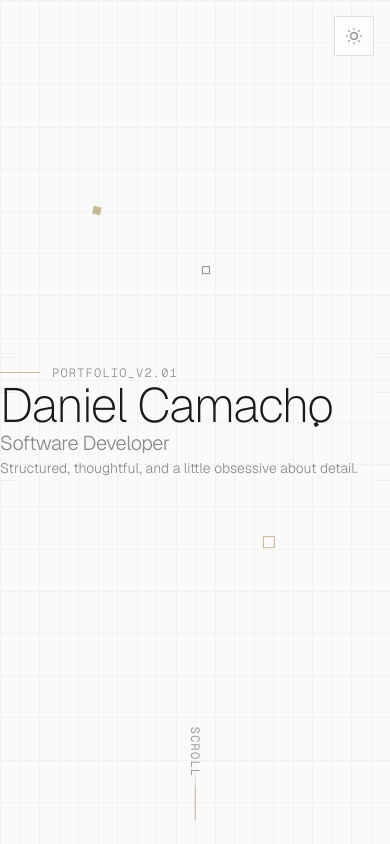
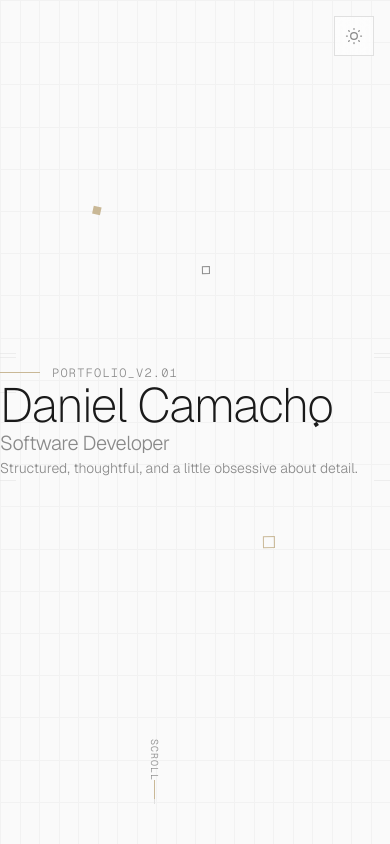
Before and after one commit to DanielHC16/dcamacho-dev, a Next.js app: page / in a window 390 px wide. Shown: the top 844 px of the page. Built offline with nearby package versions, Linux system fonts and the light colour scheme.

Commit message:
chore: scroll fix

```diff
--- a/app/globals.css
+++ b/app/globals.css
@@ -100,14 +100,29 @@ body {
 @keyframes scroll-line {
   0% {
     transform: translateY(-100%);
+    opacity: 0;
+  }
+  10% {
+    opacity: 1;
+  }
+  90% {
+    opacity: 1;
   }
   100% {
     transform: translateY(100%);
+    opacity: 0;
   }
 }
 
 .animate-scroll-line {
   animation: scroll-line 2s ease-in-out infinite;
+}
+
+/* Mobile-optimized animation */
+@media (max-width: 640px) {
+  .animate-scroll-line {
+    animation: scroll-line 1.5s ease-in-out infinite;
+  }
 }
 
 @keyframes float {
@@ -204,6 +219,17 @@ body {
   white-space: normal;
 }
 
+/* Mobile scroll indicator positioning - ensures no overlap with browser scrollbar */
+@media (max-width: 640px) {
+  .scroll-indicator-mobile {
+    bottom: calc(2.5rem + env(safe-area-inset-bottom, 0px)) !important;
+    left: 50% !important;
+    transform: translateX(calc(-50% - 20px)) !important;
+    padding-right: 0 !important;
+    margin-right: 0 !important;
+  }
+}
+
 /* Focus Indicators */
 a:focus-visible,
 button:focus-visible {
--- a/components/Hero.tsx
+++ b/components/Hero.tsx
@@ -28,7 +28,9 @@ export default function Hero() {
     const handleScroll = () => {
       clearTimeout(scrollTimeout);
       scrollTimeout = setTimeout(() => {
-        setScrolled(window.scrollY > 100);
+        // Responsive scroll threshold: smaller on mobile
+        const scrollThreshold = window.innerWidth < 640 ? 50 : 100;
+        setScrolled(window.scrollY > scrollThreshold);
 
         // Determine active section
         const sections = ['hero', 'about', 'projects', 'skills', 'contact'];
@@ -36,7 +38,8 @@ export default function Hero() {
           const element = document.getElementById(section);
           if (element) {
             const rect = element.getBoundingClientRect();
-            return rect.top <= 100 && rect.bottom >= 100;
+            const threshold = window.innerWidth < 640 ? 50 : 100;
+            return rect.top <= threshold && rect.bottom >= threshold;
           }
           return false;
         });
@@ -205,13 +208,13 @@ export default function Hero() {
       </div>
 
       {/* Scroll Indicator with Animation */}
-      <div className={`absolute bottom-6 sm:bottom-8 left-1/2 -translate-x-1/2 flex flex-col items-center gap-3 sm:gap-4 transition-all duration-500 ${
-        scrolled ? 'opacity-0 translate-y-4' : 'opacity-100 translate-y-0'
+      <div className={`scroll-indicator-mobile absolute bottom-12 sm:bottom-6 md:bottom-8 lg:bottom-10 left-1/2 -translate-x-1/2 flex flex-col items-center gap-3 sm:gap-3 md:gap-4 transition-all duration-500 z-20 ${
+        scrolled ? 'opacity-0 translate-y-4 pointer-events-none' : 'opacity-100 translate-y-0'
       }`}>
-        <span className="text-xs text-muted font-mono uppercase tracking-widest rotate-90">
+        <span className="text-[10px] sm:text-xs text-muted font-mono uppercase tracking-widest rotate-90 select-none">
           Scroll
         </span>
-        <div className="w-px h-12 sm:h-16 bg-border relative overflow-hidden">
+        <div className="w-[1px] sm:w-px h-6 sm:h-10 md:h-12 lg:h-16 bg-border relative overflow-hidden">
           <div className="absolute top-0 left-0 w-full h-full bg-accent animate-scroll-line"></div>
         </div>
       </div>
```
